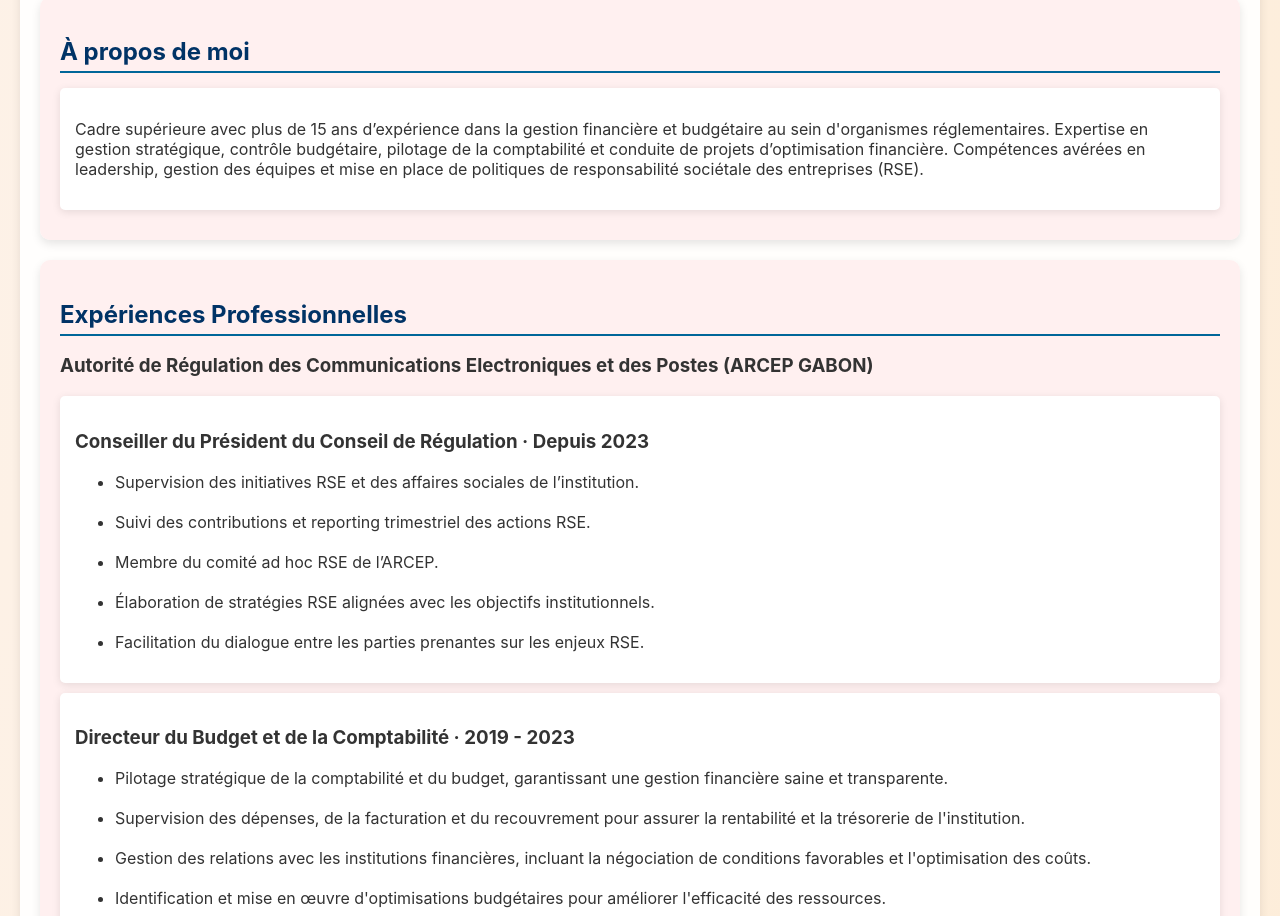
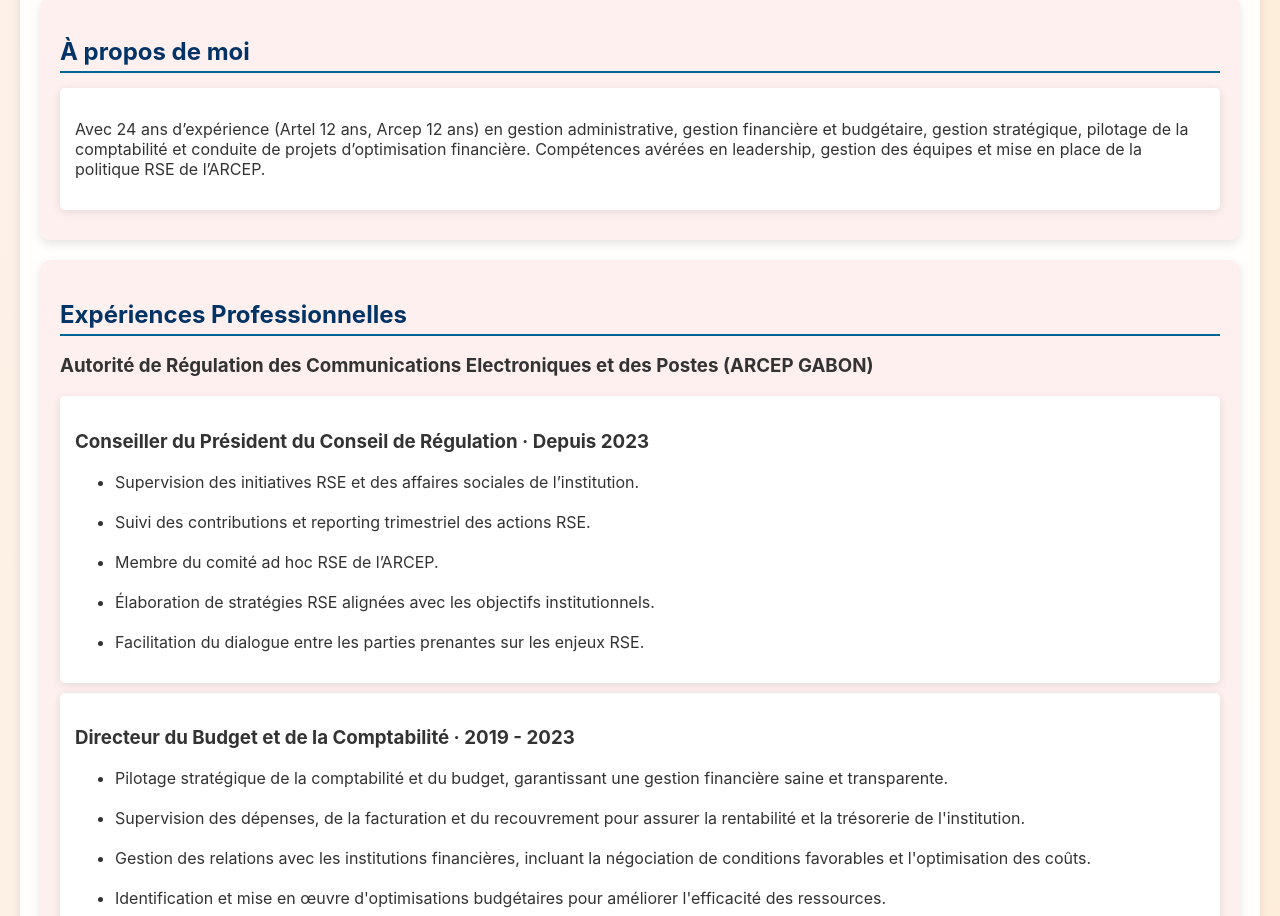
Before and after one commit to irmanathaliensa/irmanathaliensa, a plain HTML site: page 2-index-fr.html in a window 1280 px wide. Shown: the part 916-1832 px from the top of the page. Drawn offline with Linux system fonts and the light colour scheme.

Commit message:
Update 2-index-fr.html

```diff
--- a/2-index-fr.html
+++ b/2-index-fr.html
@@ -36,7 +36,7 @@
                 <section id="about" class="section">
                     <h2>À propos de moi</a></h2>
                     <div class="card">
-                        <p>Cadre supérieure avec plus de 15 ans d’expérience dans la gestion financière et budgétaire au sein d'organismes réglementaires. Expertise en gestion stratégique, contrôle budgétaire, pilotage de la comptabilité et conduite de projets d’optimisation financière. Compétences avérées en leadership, gestion des équipes et mise en place de politiques de responsabilité sociétale des entreprises (RSE).
+                        <p>Avec 24 ans d’expérience (Artel 12 ans, Arcep 12 ans) en gestion administrative, gestion financière et budgétaire, gestion stratégique, pilotage de la comptabilité et conduite de projets d’optimisation financière. Compétences avérées en leadership, gestion des équipes et mise en place de la politique RSE de l’ARCEP.
                         </p>
                     </div>
                 </section>
```
